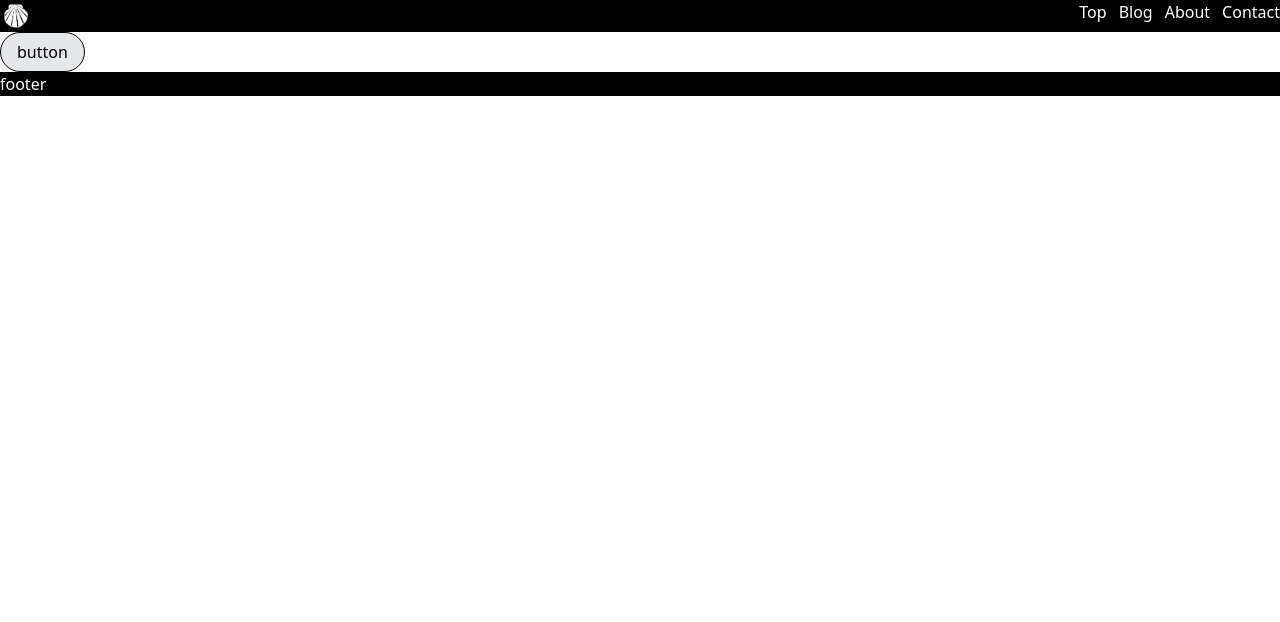
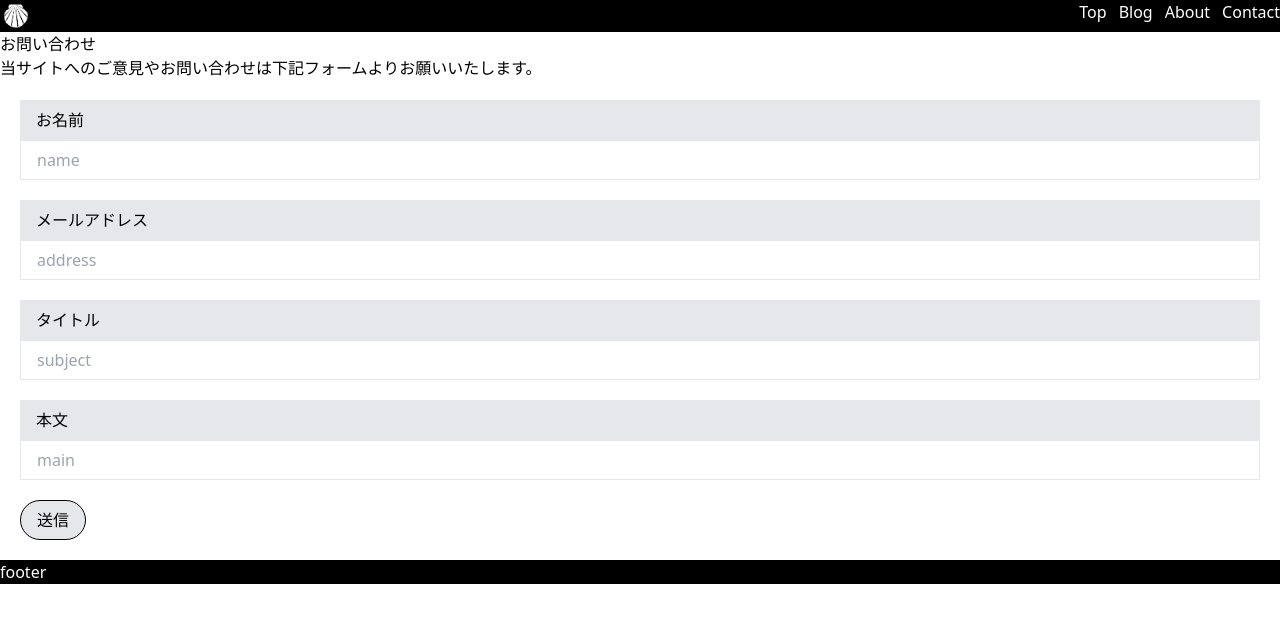
Before and after one commit to nickin1023/nicastyleFE, a Next.js app: page /contact in a window 1280 px wide. Shown: the top 622 px of the page. Built offline with nearby package versions, Linux system fonts and the light colour scheme.

Commit message:
make contact form

```diff
--- a/src/features/api/sendMail.ts
+++ b/src/features/api/sendMail.ts
@@ -1,9 +1,12 @@
-import { SendMailRequest } from "@/server/types/entity/sendMail";
+import {
+  SendMailRequest,
+  SendMailResponse,
+} from "@/server/types/entity/sendMail";
 import axios from "axios";
 
 export const sendMail = async (
   sendMailRequest: SendMailRequest
-): Promise<any> => {
+): Promise<SendMailResponse> => {
   const res = await axios.post("/api/contact", sendMailRequest);
-  return res.status;
+  return res.data;
 };
--- a/src/features/contact/component/contactForm.tsx
+++ b/src/features/contact/component/contactForm.tsx
@@ -1,27 +1,87 @@
-import { SendMailRequest } from "@/server/types/entity/sendMail";
+import {
+  MailMessage,
+  SendMailRequest,
+  SendMailResponse,
+} from "@/server/types/entity/sendMail";
 import { Button } from "@/src/components/atoms/button/Button";
+import { InputForm } from "@/src/components/molecules/inputForm/InputForm";
+import { SubmitHandler, useForm } from "react-hook-form";
 import { sendMail } from "../../api/sendMail";
 
 export const ContactForm = () => {
-  const onClickSend = async () => {
+  const {
+    register,
+    handleSubmit,
+    formState: { errors },
+  } = useForm<MailMessage>();
+
+  const onClickSend: SubmitHandler<MailMessage> = async (mailMessage) => {
     const mailRequest: SendMailRequest = {
       type: "Contact",
       message: {
-        name: "name",
-        address: "address",
-        subject: "subject",
-        main: "main",
+        name: mailMessage.name,
+        address: mailMessage.address,
+        subject: mailMessage.subject,
+        main: mailMessage.main,
       },
     };
-    const res = await sendMail(mailRequest);
+    const res: SendMailResponse = await sendMail(mailRequest);
     console.log(res);
   };
 
   return (
     <>
-      <Button variant={"primary"} onClick={onClickSend}>
-        button
-      </Button>
+      <h1>お問い合わせ</h1>
+      <p>
+        当サイトへのご意見やお問い合わせは下記フォームよりお願いいたします。
+        <br />
+      </p>
+      <form onSubmit={handleSubmit(onClickSend)}>
+        <InputForm
+          variant={"primary"}
+          formName="name"
+          type="text"
+          placeholder="name"
+          labelName="お名前"
+          {...register("name", {
+            required: "お名前を入力してください",
+          })}
+        />
+        {errors.name?.message && (
+          <p className="error-message">{errors.name?.message}</p>
+        )}
+        <InputForm
+          variant={"primary"}
+          formName="address"
+          type="text"
+          placeholder="address"
+          labelName="メールアドレス"
+          {...register("address", {
+            required: "アドレスを入力してください",
+          })}
+        />
+        <InputForm
+          variant={"primary"}
+          formName="subject"
+          type="text"
+          placeholder="subject"
+          labelName="タイトル"
+          {...register("subject")}
+        />
+        <InputForm
+          variant={"primary"}
+          formName="main"
+          type="text"
+          placeholder="main"
+          labelName="本文"
+          {...register("main", {
+            required: "本文を入力してください",
+          })}
+        />
+        <Button variant={"primary"} className="m-5" type="submit">
+          送信
+        </Button>
+      </form>
     </>
   );
 };
```
Also changed, not shown: 1 other file (tests, documents, lock files or other folders).
